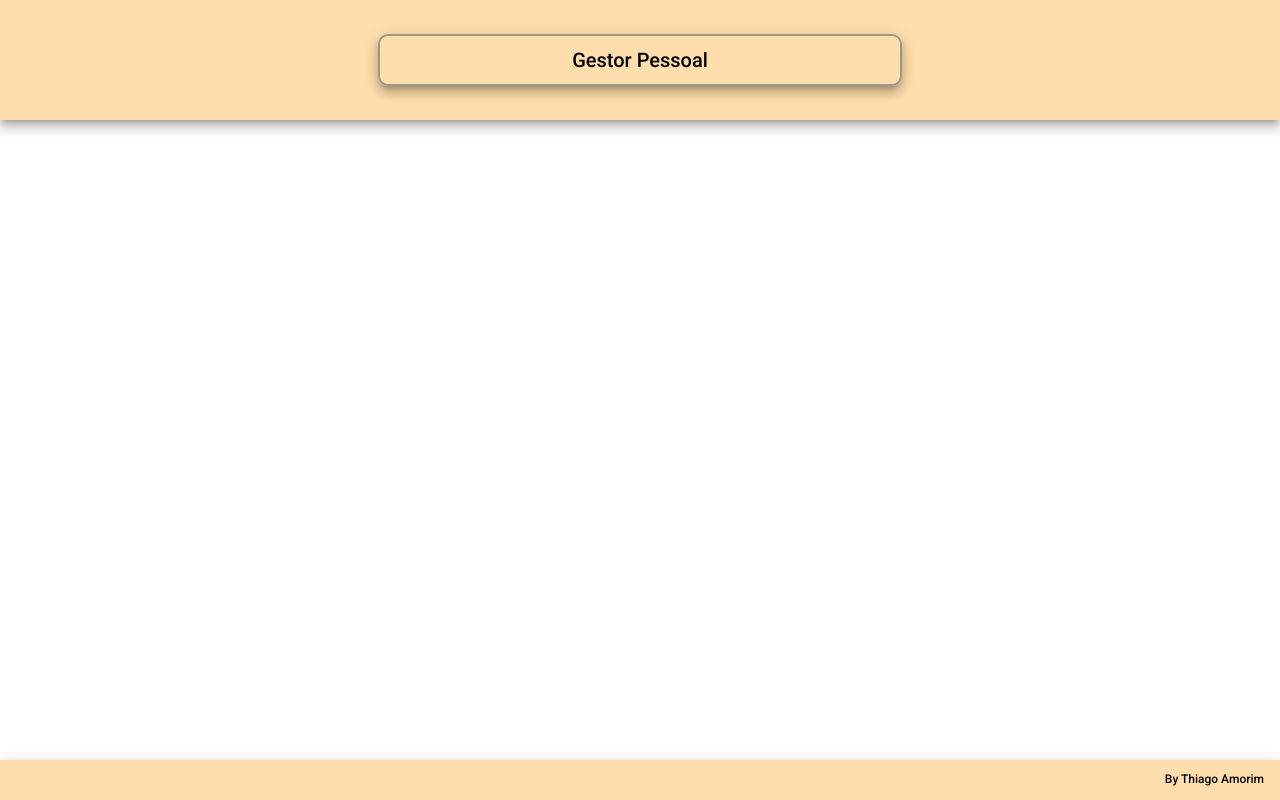
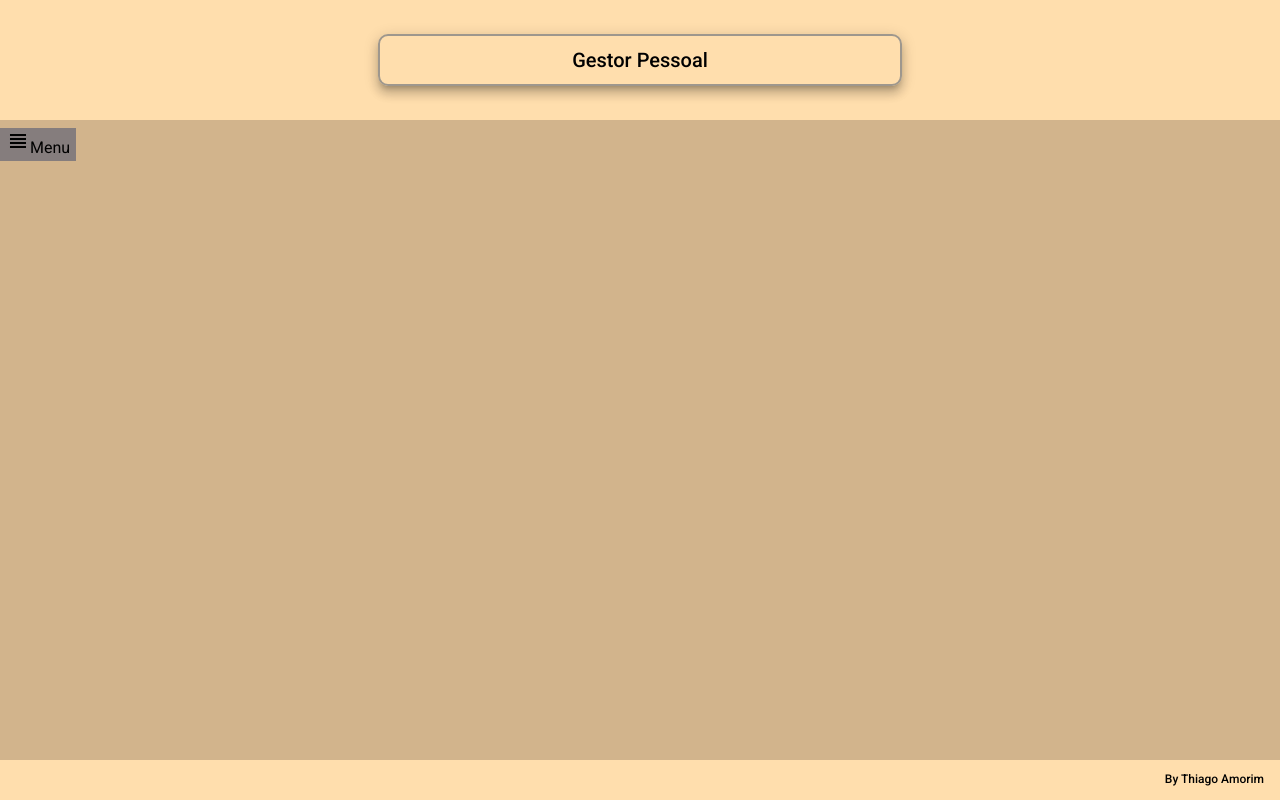
Before and after one commit to XaVeZ-cmd/agendaTelefonica2-frontEnd, an Angular app: page / in a window 1280 px wide. Built offline with nearby package versions, Linux system fonts and the light colour scheme.

Commit message:
Criaçao da navbar

```diff
--- a/src/app/app.component.html
+++ b/src/app/app.component.html
@@ -10,6 +10,7 @@
 
 <body>
     <app-header></app-header>
+    <app-navbar></app-navbar>
     <app-footer></app-footer>
 </body>
 
--- /dev/null
+++ b/src/app/views/components/templates/navbar/navbar.component.css
@@ -0,0 +1,14 @@
+.navbar {
+    height: 80%;
+    width: 100%;
+    background-color: #D2B48C;
+}
+
+.sidenav {
+    background-color: #857d7d;
+}
+
+button {
+    border: 0;
+    background-color: #857d7d;
+}
--- /dev/null
+++ b/src/app/views/components/templates/navbar/navbar.component.html
@@ -0,0 +1,25 @@
+<mat-drawer-container class="navbar" autosize>
+    <mat-drawer #drawer class="sidenav" mode="side">
+        <mat-nav-list class="nav-list">
+            <a mat-list-item routerLink="/">
+                <i class="material-icons">home</i>Home
+            </a>
+            <a mat-list-item routerLink="contatos">
+                <i class="material-icons">contact_page</i>Agenda de Contatos
+            </a>
+            <a mat-list-item routerLink="/">
+                <i class="material-icons">calculate</i>Calculadora
+            </a>
+            <a mat-list-item routerLink="/">
+                <i class="material-icons">savings</i>Finanças
+            </a>
+        </mat-nav-list>
+    </mat-drawer>
+    <div class="sidenav-content">
+        <button mat-icon-button (click)="drawer.toggle()">
+          <mat-icon>view_headline</mat-icon>Menu
+        </button>
+        <!-- renderiza dentro da propria tela -->
+        <router-outlet></router-outlet>
+    </div>
+</mat-drawer-container>
--- /dev/null
+++ b/src/app/views/components/templates/navbar/navbar.component.ts
@@ -0,0 +1,15 @@
+import { Component, OnInit } from '@angular/core';
+
+@Component({
+  selector: 'app-navbar',
+  templateUrl: './navbar.component.html',
+  styleUrls: ['./navbar.component.css']
+})
+export class NavbarComponent implements OnInit {
+
+  constructor() { }
+
+  ngOnInit(): void {
+  }
+
+}
```
Also changed, not shown: src/app/app.module.ts (+13 -1 lines), src/assets/images/fundo_home.jpg (added).
